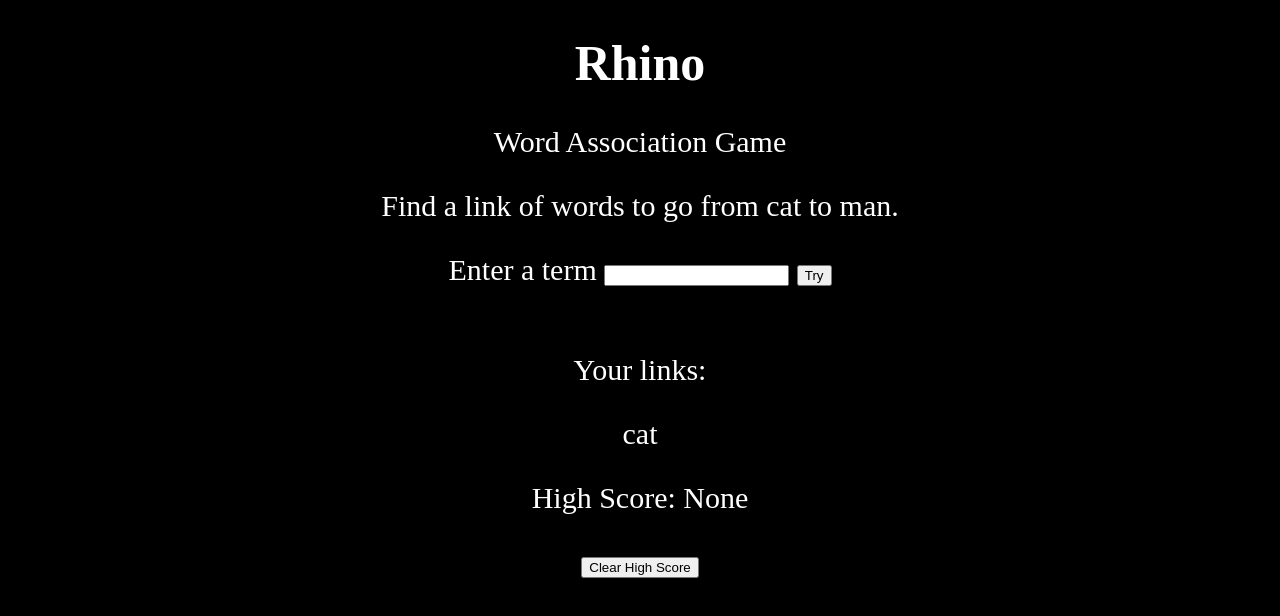
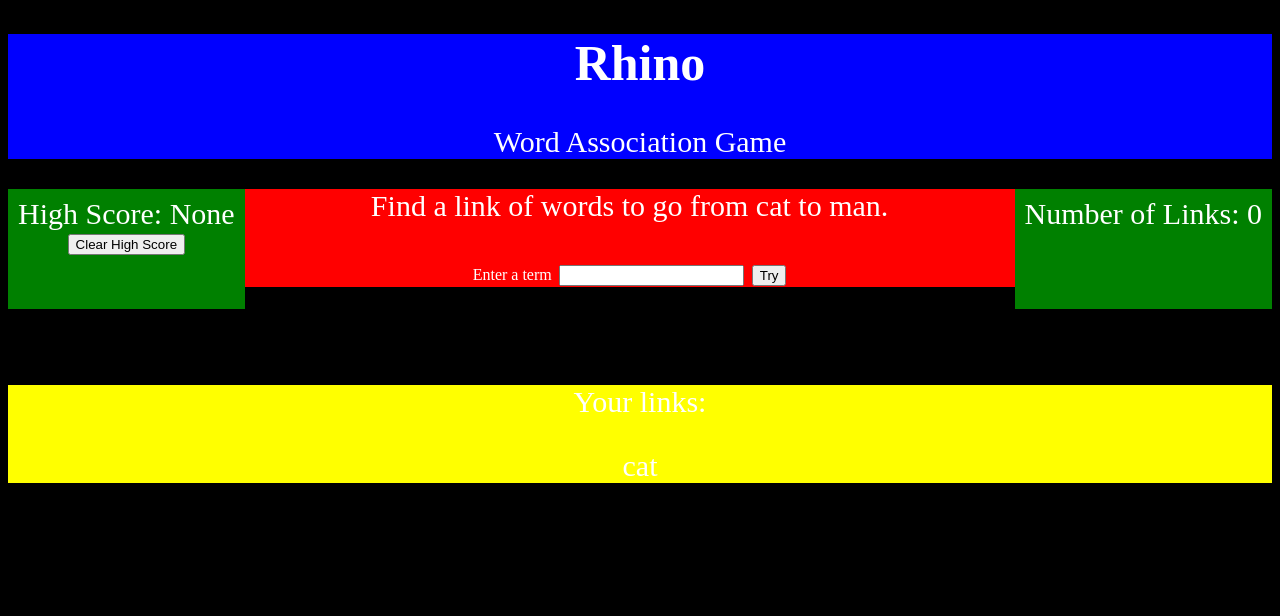
Before and after one commit to rgoepfert/Rhino, a plain HTML site: page index.html in a window 1280 px wide. Drawn offline with nearby package versions, Linux system fonts and the light colour scheme.

Commit message:
Added More
High Score clear, layout

```diff
--- a/index.html
+++ b/index.html
@@ -9,40 +9,48 @@
 
 </head>
 
-<body onload="javascript:printStart(); appendLink(getKey()); displayHighScore();">
+<body onload="javascript:setup();">
 
-<div>
+<header>
 
 	<h1>Rhino</h1>
 
 	<p>Word Association Game</p>
 
-</div>
+</header>
 
-<div>
-	<p id="start"></p>
+<aside class="left">
 
-	<font color="white">Enter a term</font>
-	<input type="text" id="term"></input>
-	<button onclick="javascript:if (enable) getDist(term);">Try</button>
+	<div id="high"></div>
+	<button onclick="javascript:clearHighScore();">Clear High Score</button>
 
-</div><br>
+</aside>
 
-<div id="result"></div><br>
+<aside class="right">
 
-<div id="numLinks"></div>
+	<div id="numLinks"></div>
 
-<div id="links">
-
-	<p>Your links:</p>
-
-</div>
+</aside>
 
 <div>
 
-	<p id="high"></p>
-	<button onclick="javascript:clearHighScore();">Clear High Score</button>
+	<article>
+		<p id="start"></p>
 
+		<font color="white" size="3px">Enter a term</font>
+		<input type="text" id="term"></input>
+		<button onclick="javascript:if (enable) getDist(term);">Try</button>
+
+	</article><br>
+
+	<div id="result"></div><br>
+<footer>
+	<div id="links">
+
+		<p>Your links:</p>
+
+	</div>
+</footer>
 </div>
 
 </body>
--- a/scripts.js
+++ b/scripts.js
@@ -18,7 +18,7 @@ var getDist = function(term) { //prints out the distance between two terms
      }*/
      console.log(result);
      if (term.value == key) {
-     	resultString.innerHTML = "Entering the word again won't get you anywhere.";
+     	resultString.innerHTML = "Entering the same word won't get you anywhere.";
      }
      else if (result<=DISTANCE) {
      	resultString.innerHTML = "Good!";
@@ -70,6 +70,10 @@ var appendLink = function(term) {
 
 var increaseLinkLength = function() {
 	linkLength++;
+	displayLinkLength();
+}
+
+var displayLinkLength = function() {
 	document.getElementById("numLinks").innerHTML = "Number of Links: " + linkLength;
 }
 
@@ -92,3 +96,10 @@ var clearHighScore = function() {
 var displayHighScore = function() {
 	document.getElementById("high").innerHTML = "High Score: " + getHighScore();
 }
+
+var setup = function() {
+	printStart();
+	appendLink(getKey());
+	displayHighScore();
+	displayLinkLength();
+}
--- a/style.css
+++ b/style.css
@@ -16,3 +16,47 @@ div {
 	color:WHITE;
 	font-size: 30px;
 }
+
+header {
+	background-color:blue;
+    color:white;
+    text-align:center;
+    font-size: 30px;
+    padding:0px;
+    /*float:center;*/
+}
+
+article {
+	background-color:red;
+    color:white;
+    text-align:center;
+    font-size: 30px;
+    /*float:center;*/
+}
+
+aside.left {
+	position: relative;
+    line-height:30px;
+    background-color:green;
+    height:100px;
+    /*width:150px;*/
+    padding:10px;
+    float:left;
+
+}
+
+aside.right {
+
+	position: relative;
+    line-height:30px;
+    background-color:green;
+    height:100px;
+    /*width:200px;*/
+    padding:10px;
+    float:right;
+
+}
+
+footer {
+	background-color: yellow;
+}
```
